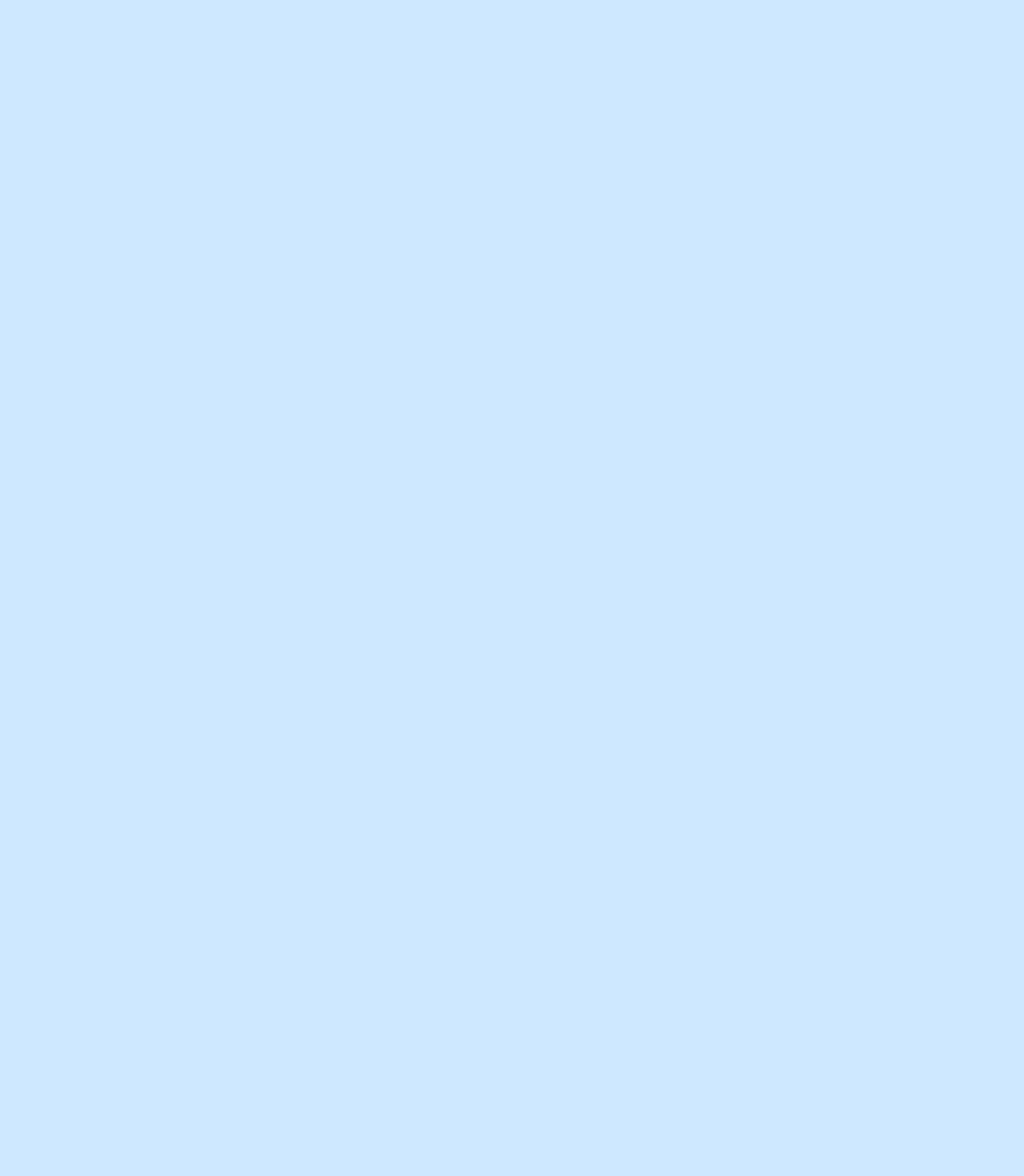
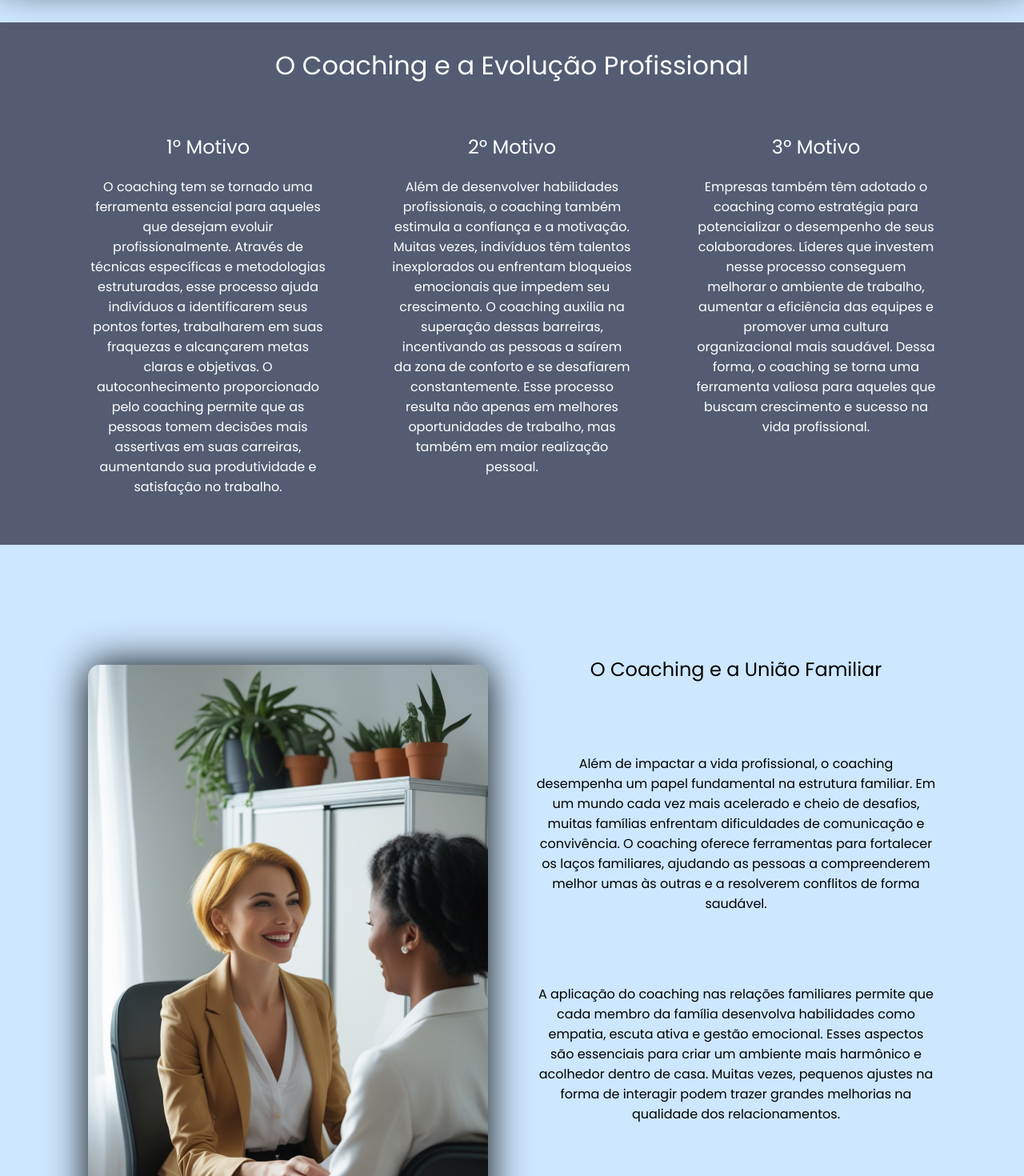
Before and after one commit to MarioCarlaibe/tania-almeida-coach, a React (Vite) app: page /coach in a window 1280 px wide. Before the commit this address had no page. Shown: the part 1060-2530 px from the top of the page at 80% size. Before the commit the page ends 800 px from the top, so only its background shows below. Built offline with nearby package versions, Linux system fonts and the light colour scheme; a web font is replaced by a local one.

Commit message:
adicionado a seção de coach

```diff
--- a/src/components/coach-section/index.tsx
+++ b/src/components/coach-section/index.tsx
@@ -0,0 +1,103 @@
+import coachFamily from "../../assets/coach-family.jpg"
+import coachPersonal from "../../assets/coach-personal.jpg"
+import styled from "styled-components";
+import { FadeInSection } from "../framer-motion";
+
+export const CoachSection = () => {
+    return(
+        <>
+            <FadeInSection>
+                <Section>
+                    <img src={coachPersonal} alt="Photo Coach" />
+                </Section>
+                <SubTitle>O Coaching e a Evolução Profissional</SubTitle>
+                <SectionText>
+                    <section>
+                        <h3>1º Motivo</h3>
+                        <p>O coaching tem se tornado uma ferramenta essencial para aqueles que desejam evoluir profissionalmente. Através de técnicas específicas e metodologias estruturadas, esse processo ajuda indivíduos a identificarem seus pontos fortes, trabalharem em suas fraquezas e alcançarem metas claras e objetivas. O autoconhecimento proporcionado pelo coaching permite que as pessoas tomem decisões mais assertivas em suas carreiras, aumentando sua produtividade e satisfação no trabalho.</p>
+                    </section>
+                    <section>
+                        <h3>2º Motivo</h3>
+                        <p>Além de desenvolver habilidades profissionais, o coaching também estimula a confiança e a motivação. Muitas vezes, indivíduos têm talentos inexplorados ou enfrentam bloqueios emocionais que impedem seu crescimento. O coaching auxilia na superação dessas barreiras, incentivando as pessoas a saírem da zona de conforto e se desafiarem constantemente. Esse processo resulta não apenas em melhores oportunidades de trabalho, mas também em maior realização pessoal.</p>
+                    </section>
+                    <section>
+                        <h3>3º Motivo</h3>
+                        <p>Empresas também têm adotado o coaching como estratégia para potencializar o desempenho de seus colaboradores. Líderes que investem nesse processo conseguem melhorar o ambiente de trabalho, aumentar a eficiência das equipes e promover uma cultura organizacional mais saudável. Dessa forma, o coaching se torna uma ferramenta valiosa para aqueles que buscam crescimento e sucesso na vida profissional.</p>
+                    </section>
+                </SectionText>
+            </FadeInSection>
+            <FadeInSection>
+                <Article>
+                    <img src={coachFamily} alt="Photo Coach Family" />
+                    <div>
+                        <h2>O Coaching e a União Familiar</h2>
+                        <p>Além de impactar a vida profissional, o coaching desempenha um papel fundamental na estrutura familiar. Em um mundo cada vez mais acelerado e cheio de desafios, muitas famílias enfrentam dificuldades de comunicação e convivência. O coaching oferece ferramentas para fortalecer os laços familiares, ajudando as pessoas a compreenderem melhor umas às outras e a resolverem conflitos de forma saudável.</p>
+                        <p>A aplicação do coaching nas relações familiares permite que cada membro da família desenvolva habilidades como empatia, escuta ativa e gestão emocional. Esses aspectos são essenciais para criar um ambiente mais harmônico e acolhedor dentro de casa. Muitas vezes, pequenos ajustes na forma de interagir podem trazer grandes melhorias na qualidade dos relacionamentos.</p>
+                        <p>Ao promover o diálogo e a compreensão mútua, o coaching possibilita que as famílias se tornem mais unidas e resilientes. Quando cada indivíduo se sente ouvido e valorizado, os conflitos são reduzidos e os vínculos são fortalecidos. Dessa forma, o coaching se torna um poderoso aliado na construção de relações familiares saudáveis e duradouras.</p>
+                    </div>
+                </Article>
+            </FadeInSection>
+        </>
+    )
+}
+const Section = styled.section`
+    display: flex;
+    justify-content: center;
+    padding: 70px 0 50px;
+    & img{
+        width: 1280px;
+        border-radius: 15px;
+        box-shadow: 0 0 50px ${({ theme }) => theme.colors.color};
+    }
+`
+const SubTitle = styled.h2`
+    text-align: center;
+    padding: 30px;
+    font-size: 32px;
+    background-color: ${({ theme }) => theme.colors.bgInvert};
+    color: ${({ theme }) => theme.colors.colorInvert};
+`
+const SectionText = styled.section`
+    display: flex;
+    justify-content: space-evenly;
+    padding: 30px 30px 60px;
+    background-color: ${({ theme }) => theme.colors.bgInvert};
+    color: ${({ theme }) => theme.colors.colorInvert};
+    & section{
+        width: 300px;
+        display: flex;
+        flex-direction: column;
+        align-items: center;
+        gap: 20px;
+        text-align: center;
+        & h3{
+            font-size: 24px;
+        }
+    }
+`
+const Article = styled.article`
+    display: flex;
+    justify-content: space-evenly;
+    padding: 50px;
+    height: 1100px;
+    background-color: ${({ theme }) => theme.colors.bg};
+    color: ${({ theme }) => theme.colors.color};
+    & img{
+        width: 500px;
+        height: 750px;
+        margin-top: 100px;
+        box-shadow: 0 0 50px ${({ theme }) => theme.colors.color};
+        border-radius: 15px
+    }
+    & div{
+    width: 500px;
+    display: flex;
+    flex-direction: column;
+    justify-content: space-evenly;
+    align-items: center;
+    text-align: center;
+    & h2{
+      width: 400px;
+    }
+  }
+`
--- a/src/components/header/index.tsx
+++ b/src/components/header/index.tsx
@@ -22,7 +22,7 @@ export const HeaderMenu = () => {
         <Menu>
           <li><Link to="/">Home</Link></li>
           <li><Link to="/sobre">Sobre</Link></li>
-          <li><Link to="/">Coach</Link></li>
+          <li><Link to="/coach">Coach</Link></li>
           <li><Link to="/">Meu propósito</Link></li>
           <li><Link to="/">Depoimentos</Link></li>
           <li><Link to="/">Contato</Link></li>
--- a/src/pages/coach/index.tsx
+++ b/src/pages/coach/index.tsx
@@ -0,0 +1,13 @@
+import { FooterMenu } from "../../components/footer";
+import { HeaderMenu } from "../../components/header";
+import { CoachSection } from "../../components/coach-section";
+
+export function Coach() {
+    return(
+        <>
+            <HeaderMenu />
+            <CoachSection />
+            <FooterMenu/>
+        </>
+    )
+}
--- a/src/routers/index.tsx
+++ b/src/routers/index.tsx
@@ -1,12 +1,14 @@
 import { Route, Routes } from "react-router-dom";
 import { Home } from "../pages/home";
 import { About } from "../pages/about"
+import { Coach } from "../pages/coach"
 
 export function AppRoutes() {
     return(
         <Routes>
             <Route path="/" element={<Home />}/>
             <Route path="/sobre" element={<About />}/>
+            <Route path="/coach" element={<Coach />}/>
         </Routes>
     )
 }
```
Also changed, not shown: src/pages/purpose/index.tsx (+12 -0 lines).
